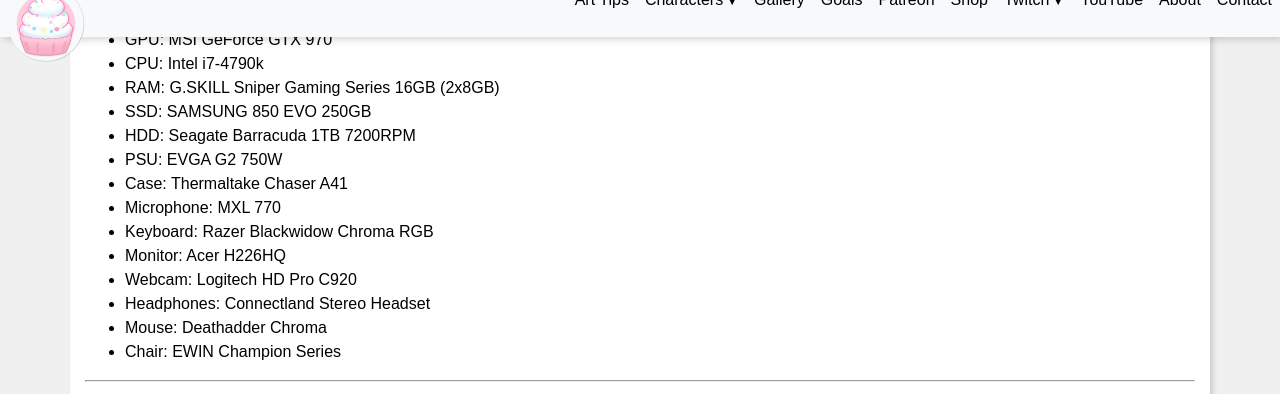
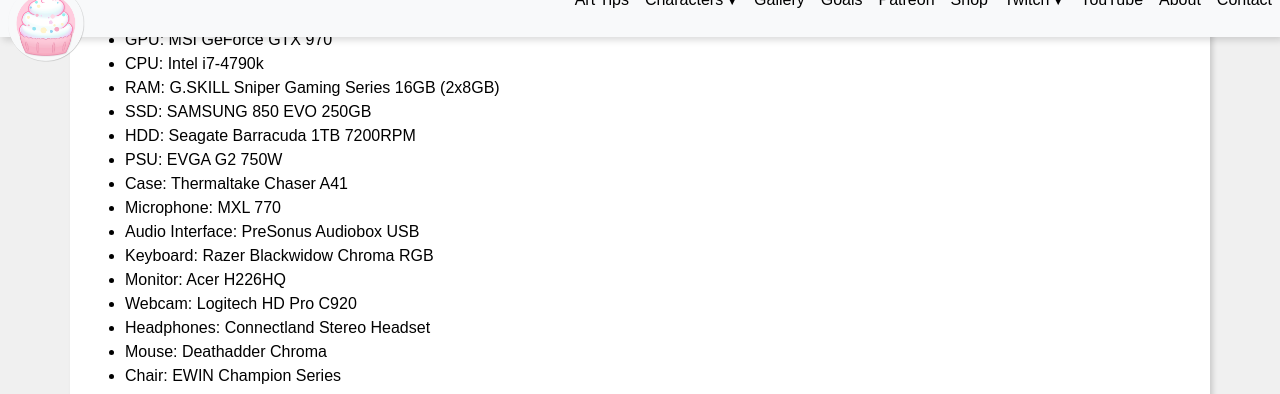
Before and after one commit to DeviCatOutlet/devicatoutlet.github.io, a Jekyll site: the page built from computerspecs.md, in a window 1280 px wide and 900 px high, scrolled down 443 px, cut to the strip 37-431 px from the top of the window. Built offline with Jekyll 4.4.1, drawn with Linux system fonts in a browser that asks for light colours; our own code applies the rules of GitHub Pages for plain Markdown files.

Commit message:
Add Audio Interface to specs page

```diff
--- a/computerspecs.md
+++ b/computerspecs.md
@@ -11,6 +11,7 @@
 * PSU: EVGA G2 750W
 * Case: Thermaltake Chaser A41
 * Microphone: MXL 770
+* Audio Interface: PreSonus Audiobox USB
 * Keyboard: Razer Blackwidow Chroma RGB
 * Monitor: Acer H226HQ
 * Webcam: Logitech HD Pro C920
```
